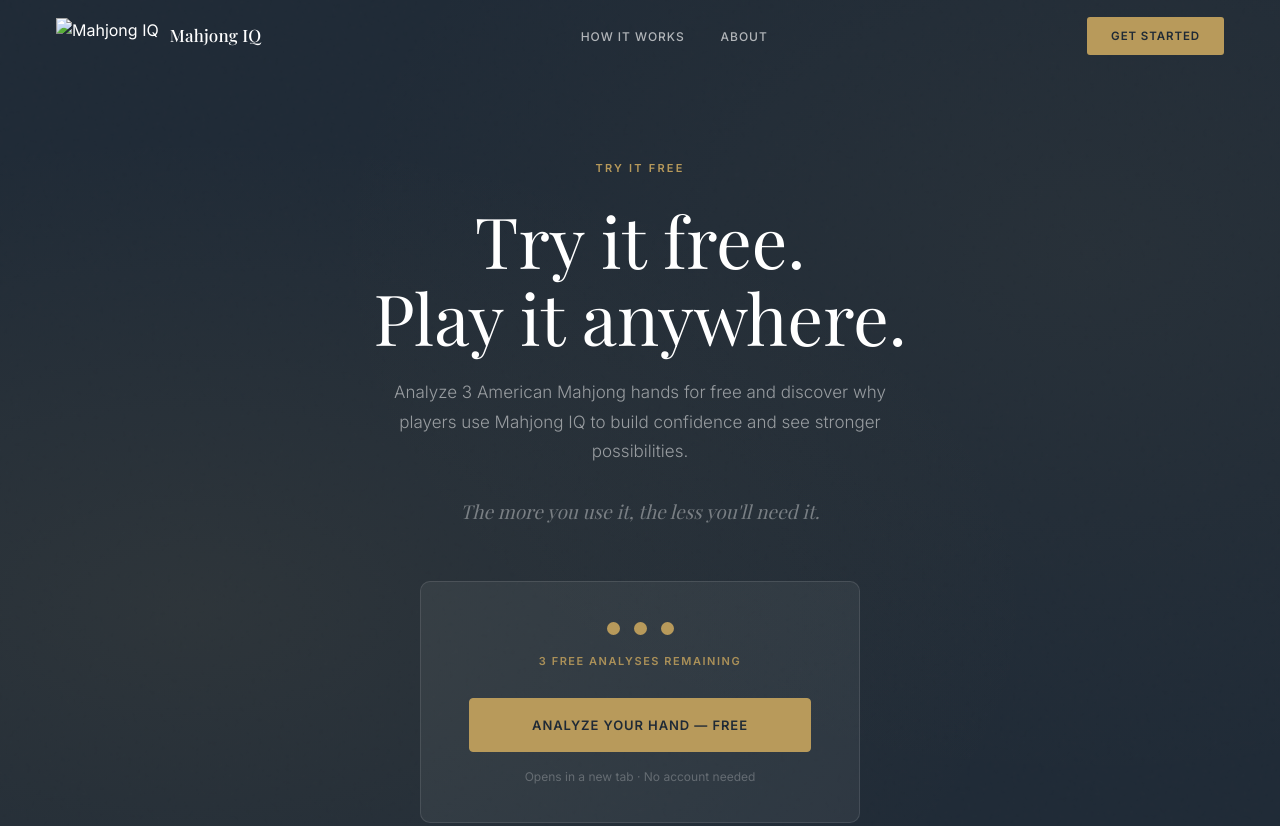
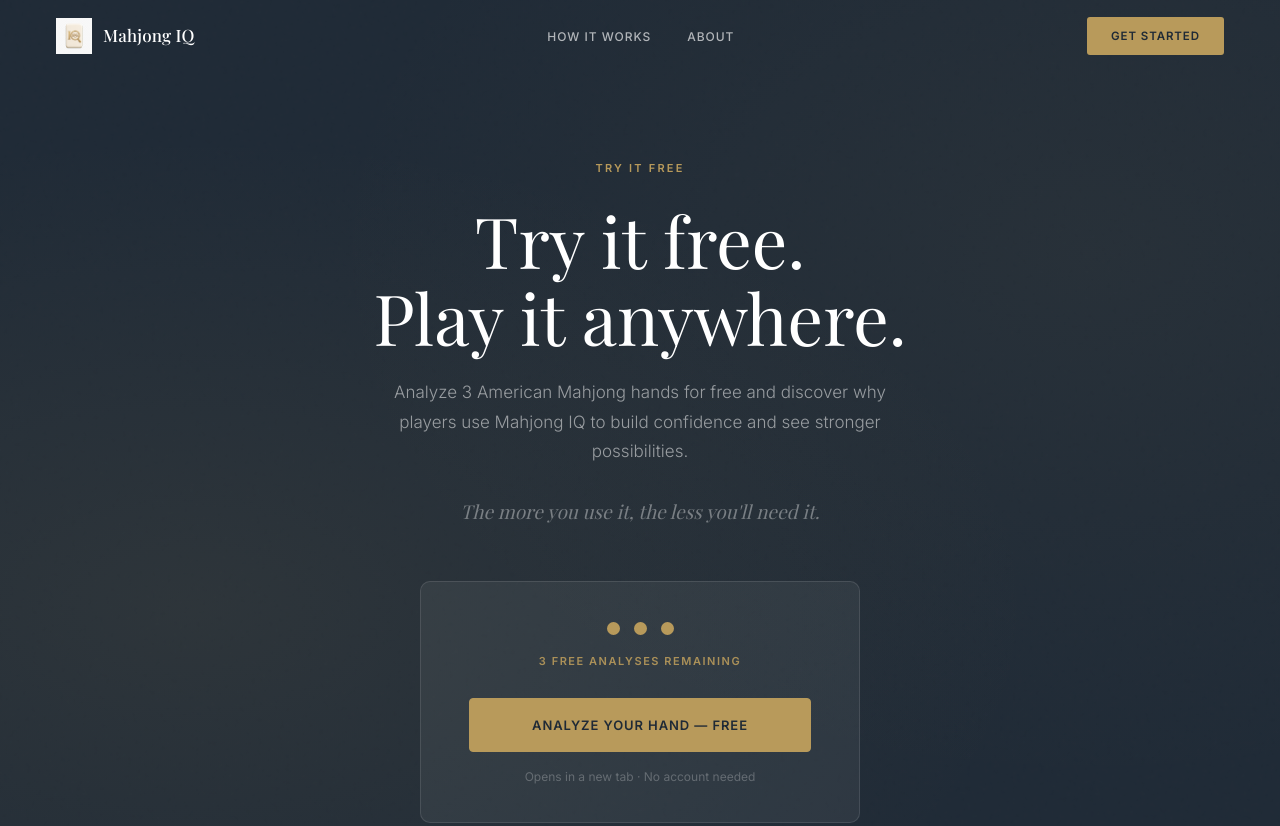
Before and after one commit to taradipippa/mahjong-iq-site, a plain HTML site: page get-started.html in a window 1280 px wide. Shown: the top 826 px of the page. Drawn offline with nearby package versions, Linux system fonts and the light colour scheme; a web font is replaced by a local one.

Commit message:
Add files via upload

```diff
--- a/get-started.html
+++ b/get-started.html
@@ -568,7 +568,7 @@
 <nav id="nav">
   <div class="nav-inner">
     <a href="index.html" class="nav-brand">
-      <img src="mahjong IQ tile front facing.png" alt="Mahjong IQ" class="nav-brand-icon" />
+      <img src="mahjong-IQ-tile-front-facing.png" alt="Mahjong IQ" class="nav-brand-icon" />
       <span class="nav-brand-name">Mahjong IQ</span>
     </a>
     <ul class="nav-links">
@@ -788,7 +788,7 @@
 <footer>
   <div class="footer-inner">
     <a href="index.html" class="footer-brand">
-      <img src="mahjong IQ tile front facing.png" alt="Mahjong IQ" />
+      <img src="mahjong-IQ-tile-front-facing.png" alt="Mahjong IQ" />
       <span>Mahjong IQ</span>
     </a>
     <ul class="footer-links">
```
